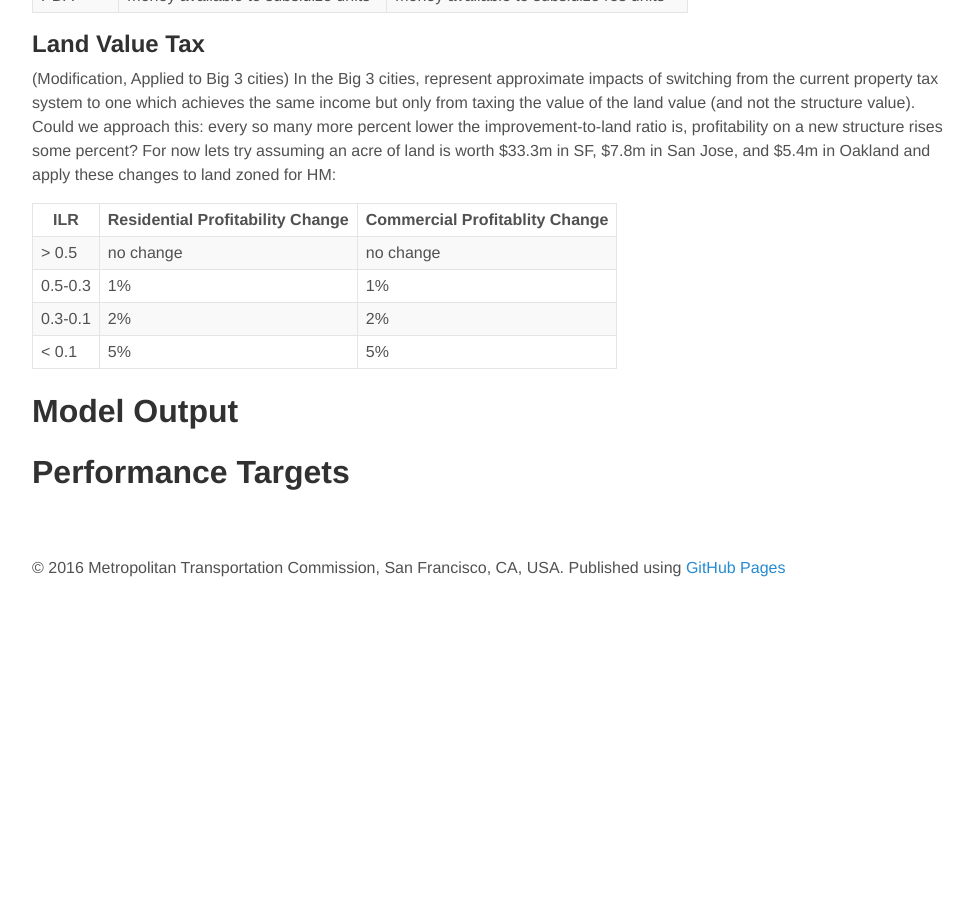
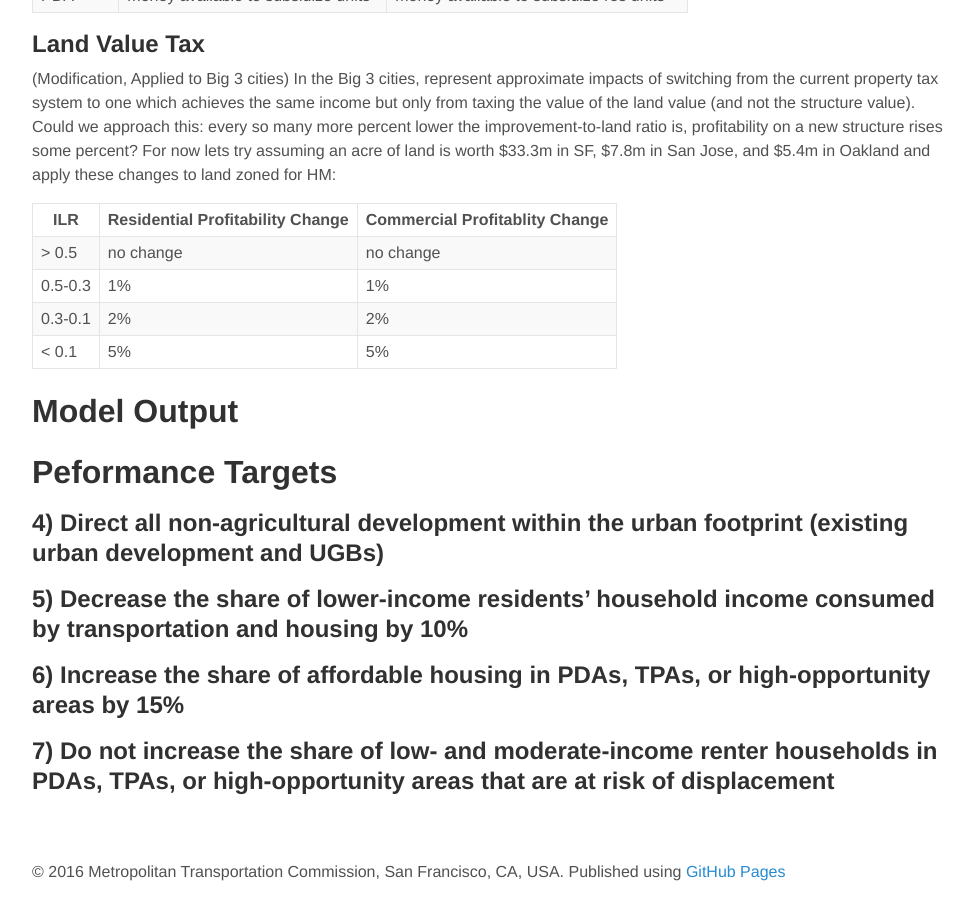
Before and after one commit to BayAreaMetro/baus_docs, a Jekyll site: the page built from pba2040.md, in a window 1280 px wide and 900 px high, scrolled down 5483 px. Shown: the whole window, without its empty margins (144-1118 px from the left). Built offline with Jekyll 4.4.1, drawn with Linux system fonts in a browser that asks for light colours; before the commit the page ends 6079 px from its top, so only the background shows below that.

Commit message:
Update pba2040.md

```diff
--- a/pba2040.md
+++ b/pba2040.md
@@ -333,4 +333,15 @@ In the Big 3 cities, represent approximate impacts of switching from the current
 
 # Model Output
 
-# Performance Targets
+# Peformance Targets
+
+## 4) Direct all non-agricultural development within the urban footprint (existing urban development and UGBs)
+
+
+## 5) Decrease the share of lower-income residents’ household income consumed by transportation and housing by 10%
+
+
+## 6) Increase the share of affordable housing in PDAs, TPAs, or high-opportunity areas by 15%
+
+
+## 7) Do not increase the share of low- and moderate-income renter households in PDAs, TPAs, or high-opportunity areas that are at risk of displacement
```
